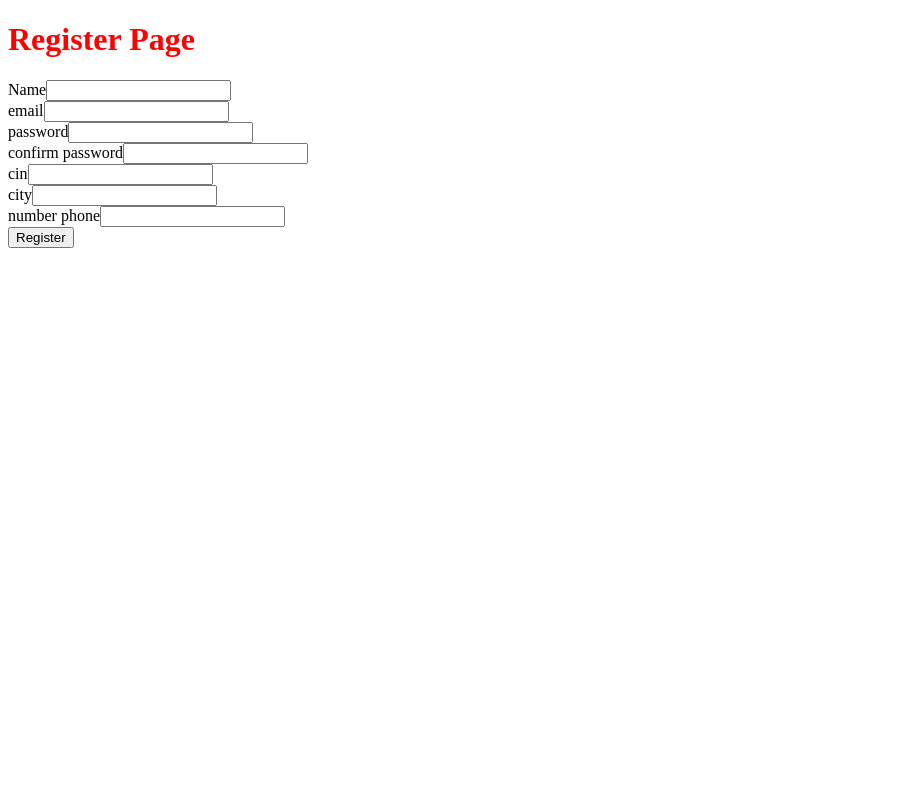
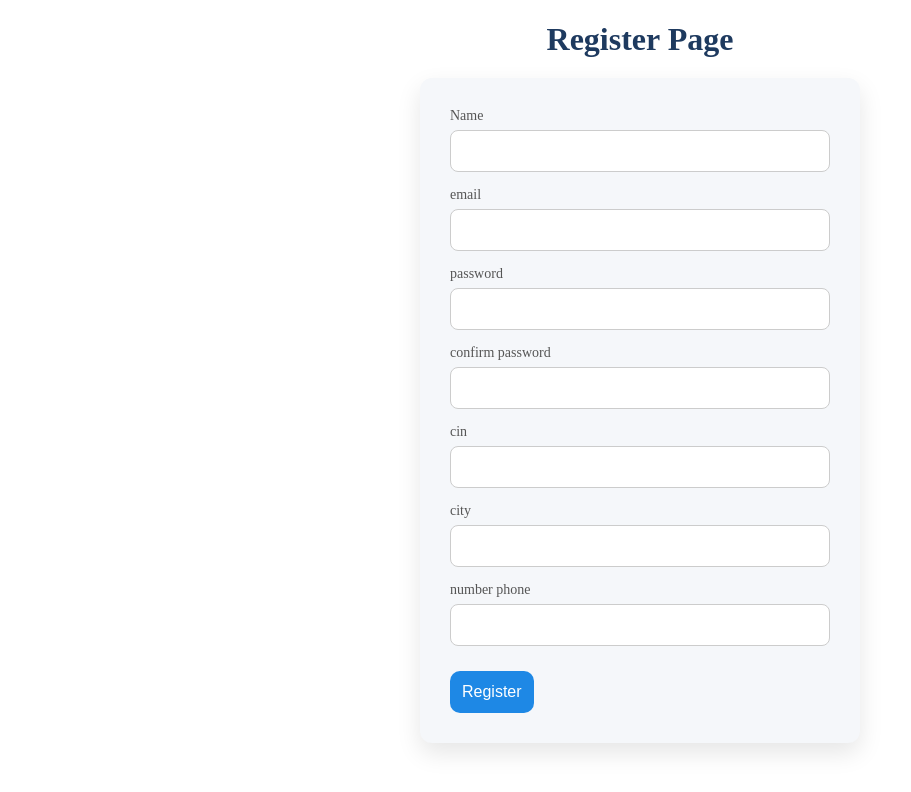
Before and after one commit to Driss5/parking, a Vue app in the folder front-end/: page /register in a window 1280 px wide. Shown: the top 792 px of the page, without its empty margins (0-911 px from the left). Built offline with nearby package versions, Linux system fonts and the light colour scheme.

Commit message:
Full Css User

```diff
--- a/front-end/src/views/AuthView/LoginView.vue
+++ b/front-end/src/views/AuthView/LoginView.vue
@@ -119,4 +119,5 @@ button {
 
 button:hover {
   background: #156
-} </style>
+}
+</style>
--- a/front-end/src/views/AuthView/RegisterView.vue
+++ b/front-end/src/views/AuthView/RegisterView.vue
@@ -89,7 +89,65 @@ console.log(token)
 </template>
 
 <style scoped>
-    h1 {
-        color: red;
-    }
+h1 {
+  text-align: center;
+  margin-bottom: 20px;
+  color: #1e3a5f;
+}
+
+div {
+  display: flex;
+  justify-content: center;
+}
+
+form {
+  background: #f5f7fa;
+  padding: 30px;
+  border-radius: 12px;
+  width: 100%;
+  max-width: 380px;
+  box-shadow: 0 10px 25px rgba(0, 0, 0, 0.1);
+}
+
+form > div {
+  display: flex;
+  flex-direction: column;
+  margin-bottom: 15px;
+}
+
+label {
+  font-size: 14px;
+  margin-bottom: 6px;
+  color: #555;
+}
+
+input {
+  padding: 12px;
+  border-radius: 8px;
+  border: 1px solid #ccc;
+  font-size: 14px;
+  transition: 0.3s;
+}
+
+input:focus {
+  outline: none;
+  border-color: #1e88e5;
+  box-shadow: 0 0 0 3px rgba(30, 136, 229, 0.2);
+}
+
+button {
+  margin-top: 10px;
+  padding: 12px;
+  border-radius: 10px;
+  border: none;
+  background: #1e88e5;
+  color: white;
+  font-size: 16px;
+  cursor: pointer;
+  transition: 0.3s;
+}
+
+button:hover {
+  background: #156
+}
 </style>
```
